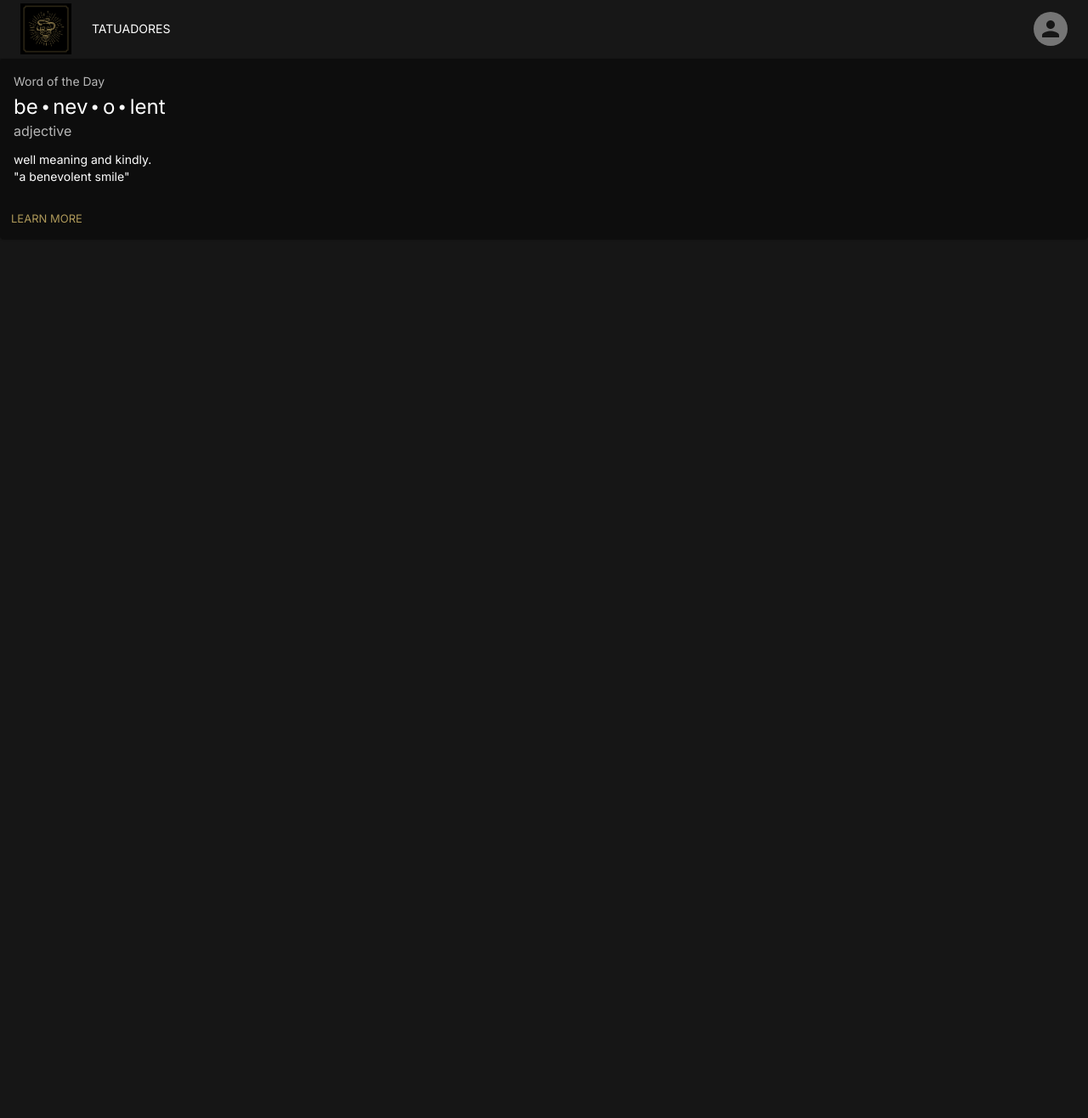
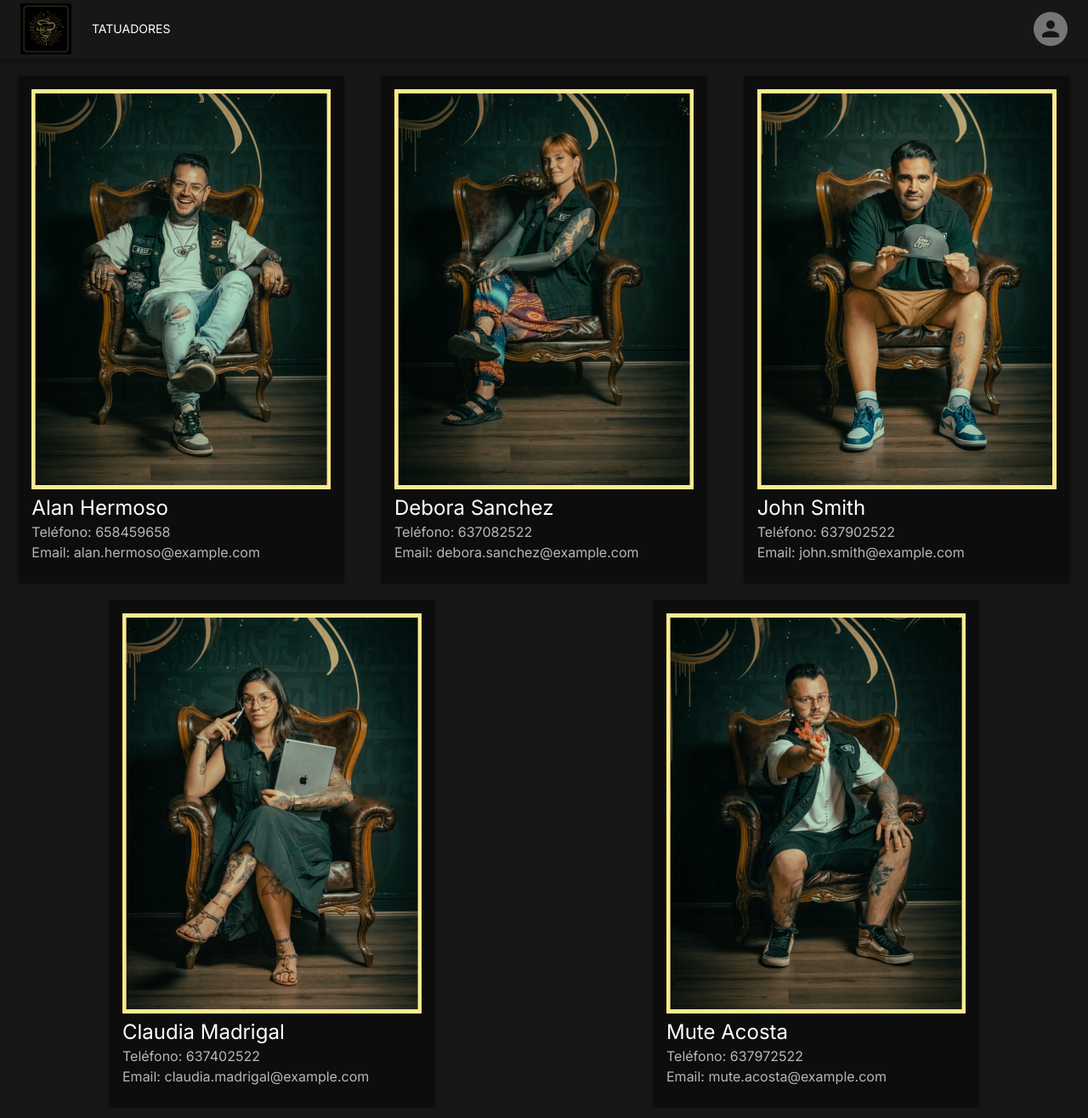
Before and after one commit to SandraSuazo/Frontend_Tattoo_Studio, a React (Vite) app: page /tattooArtists in a window 1280 px wide. Shown: the top 1316 px of the page at 85% size. Before the commit the page ends 800 px from the top, so only its background shows below. Built offline with nearby package versions, Linux system fonts and the light colour scheme; what react-swipeable-views-utils would draw is missing.

Commit message:
Diseño Tattoo Artist

```diff
--- a/src/pages/login/Login.jsx
+++ b/src/pages/login/Login.jsx
@@ -1,6 +1,5 @@
 import Box from "@mui/material/Box";
 import Button from "@mui/material/Button";
-import Container from "@mui/material/Container";
 import Grid from "@mui/material/Grid";
 import Typography from "@mui/material/Typography";
 import { toast } from "react-toastify";
@@ -9,7 +8,6 @@ import { useDispatch } from "react-redux";
 import { LoginForm } from "./components/LoginForm.jsx";
 import { loginUser } from "../../services/userApiCalls.js";
 import { setToken, setUser } from "../../core/userSlice.js";
-import { ImageList } from "@mui/material";
 
 export const Login = () => {
   const notify = (message) => toast.error(message);
--- a/src/pages/tattooArtists/components/TattooArtistCard.jsx
+++ b/src/pages/tattooArtists/components/TattooArtistCard.jsx
@@ -1,42 +1,84 @@
 import React from "react";
 import Box from "@mui/material/Box";
 import Card from "@mui/material/Card";
-import CardActions from "@mui/material/CardActions";
 import CardContent from "@mui/material/CardContent";
-import Button from "@mui/material/Button";
 import Typography from "@mui/material/Typography";
 
 const bull = (
   <Box
     component="span"
     sx={{ display: "inline-block", mx: "2px", transform: "scale(0.8)" }}
-  >
-    •
-  </Box>
+  ></Box>
 );
+
+const tattooArtistsData = [
+  {
+    image: "src/assets/tattoo_artist/Artist_Alan.png",
+    name: "Alan",
+    surname: "Hermoso",
+    phone: "658459658",
+    email: "alan.hermoso@example.com",
+  },
+  {
+    image: "src/assets/tattoo_artist/Artist_Debora.png",
+    name: "Debora",
+    surname: "Sanchez",
+    phone: "637082522",
+    email: "debora.sanchez@example.com",
+  },
+  {
+    image: "src/assets/tattoo_artist/Artist_John.png",
+    name: "John",
+    surname: "Smith",
+    phone: "637902522",
+    email: "john.smith@example.com",
+  },
+  {
+    image: "src/assets/tattoo_artist/Artist_Claudia.png",
+    name: "Claudia",
+    surname: "Madrigal",
+    phone: "637402522",
+    email: "claudia.madrigal@example.com",
+  },
+  {
+    image: "src/assets/tattoo_artist/Artist_Mute.png",
+    name: "Mute",
+    surname: "Acosta",
+    phone: "637972522",
+    email: "mute.acosta@example.com",
+  },
+];
 
 export const TattooArtistCard = () => {
   return (
-    <Card sx={{ minWidth: 275 }}>
+    <div
+      style={{
+        display: "flex",
+        justifyContent: "space-around",
+        marginTop: "20px",
+        flexWrap: "wrap",
+      }}
+    >
+      {tattooArtistsData.map((artist, index) => (
+        <Card key={index} sx={{ minWidth: 275, marginBottom: "20px" }}>
           <CardContent>
-        <Typography sx={{ fontSize: 14 }} color="text.secondary" gutterBottom>
-          Word of the Day
+            <img
+              src={artist.image}
+              alt={`${artist.name} ${artist.surname}`}
+              style={{ width: "100%" }}
+            />
+            <Typography variant="h5" component="div">
+              {artist.name} {artist.surname}
             </Typography>
-        <Typography variant="h5" component="div">
-          be{bull}nev{bull}o{bull}lent
+            <Typography color="text.secondary">
+              Teléfono: {artist.phone}
             </Typography>
-        <Typography sx={{ mb: 1.5 }} color="text.secondary">
-          adjective
-        </Typography>
-        <Typography variant="body2">
-          well meaning and kindly.
-          <br />
-          {'"a benevolent smile"'}
+            <Typography color="text.secondary">
+              Email: {artist.email}
             </Typography>
           </CardContent>
-      <CardActions>
-        <Button size="small">Learn More</Button>
-      </CardActions>
         </Card>
+      ))}
+    </div>
   );
 };
```
Lines whose indentation alone changed are shown as unchanged.
